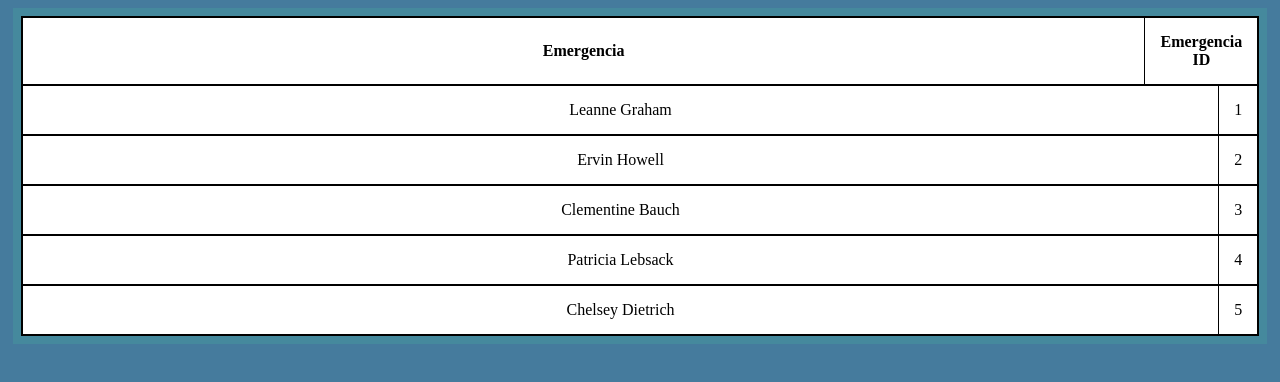
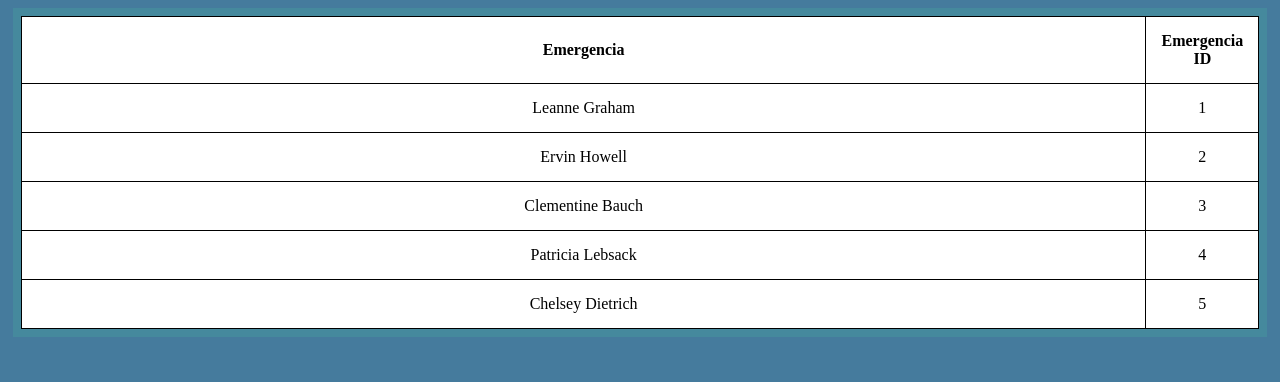
Before and after one commit to jpinmoy/frontTbd, a Vue app: page / in a window 1280 px wide. Shown: the top 382 px of the page. Built offline with nearby package versions, Linux system fonts and the light colour scheme; what vue-paginate would draw is missing.

Commit message:
Jose Pineda, se quitaron unos div que empeoraban la estetica

```diff
--- a/src/App.vue
+++ b/src/App.vue
@@ -4,22 +4,17 @@
       <div class="lista">
         <div>
           <table class="tabla">
-            <div>
             <thead>
               <tr>
                 <th>Emergencia</th>
                 <th>Emergencia ID</th>
               </tr>
             </thead>
-          </div>
             <tbody>
-                  <tr v-for="users in users" :key="users.id" v-on:click ="irAEmergencia">
-                    <div>
+                  <tr v-for="users in users" :key="users.id" v-on:click ="irAEmergencias">
                      <td>{{users.name}}</td>
                       <td>{{users.id}}</td>
-                      </div>
                   </tr>
-
             </tbody>
           </table>
         </div>
@@ -62,9 +57,14 @@ export default {
     }
   },
   methods:{
-      irAEmergencias() {
+
+    get_Emergencias(){
+      this.getAllEmergencias;
+    },
+
+    irAEmergencias() {
       this.$router.push({ name: 'Tareas', params: { id: 1 } });
-    }
+    },
   },
   computed:{
   }
```
